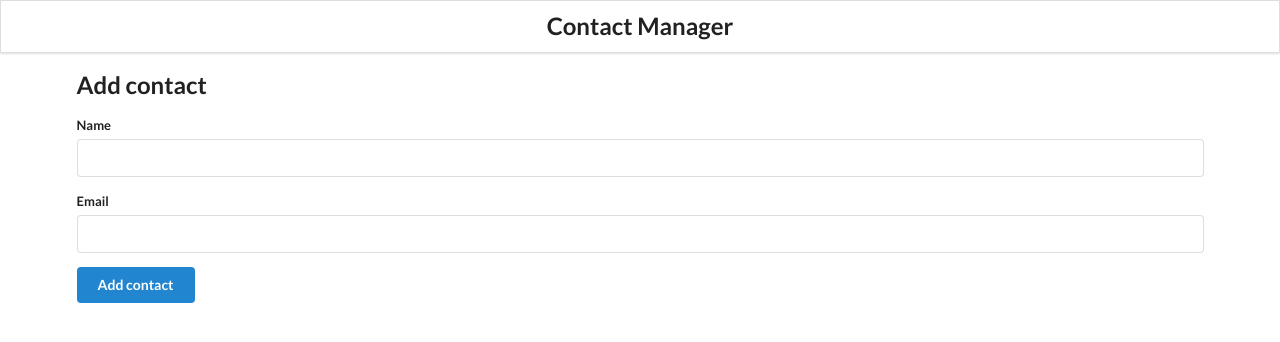
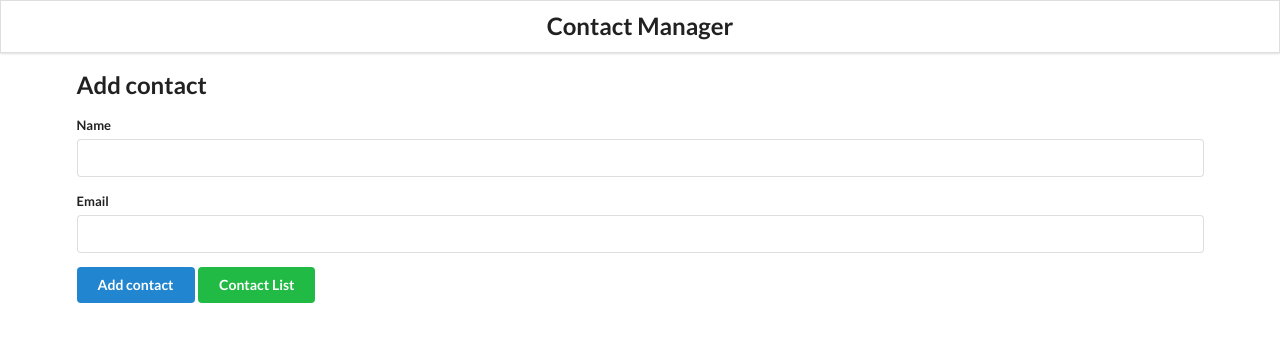
Before and after one commit to KarthikBenki/Contact-manager, a React (Create React App) app: page /add in a window 1280 px wide. Shown: the top 342 px of the page. Built offline with nearby package versions, Linux system fonts and the light colour scheme.

Commit message:
add contact button in AddContact component

```diff
--- a/src/components/AddContact.jsx
+++ b/src/components/AddContact.jsx
@@ -1,4 +1,5 @@
 import React from "react";
+import { Link } from "react-router-dom";
 
 class AddContact extends React.Component {
   state = {
@@ -47,6 +48,11 @@
           <button className="ui button blue" onClick={this.add}>
             Add contact
           </button>
+          <Link to="/">
+          <button className="ui button green">
+            Contact List
+          </button>
+          </Link>
         </form>
       </div>
     );
```
